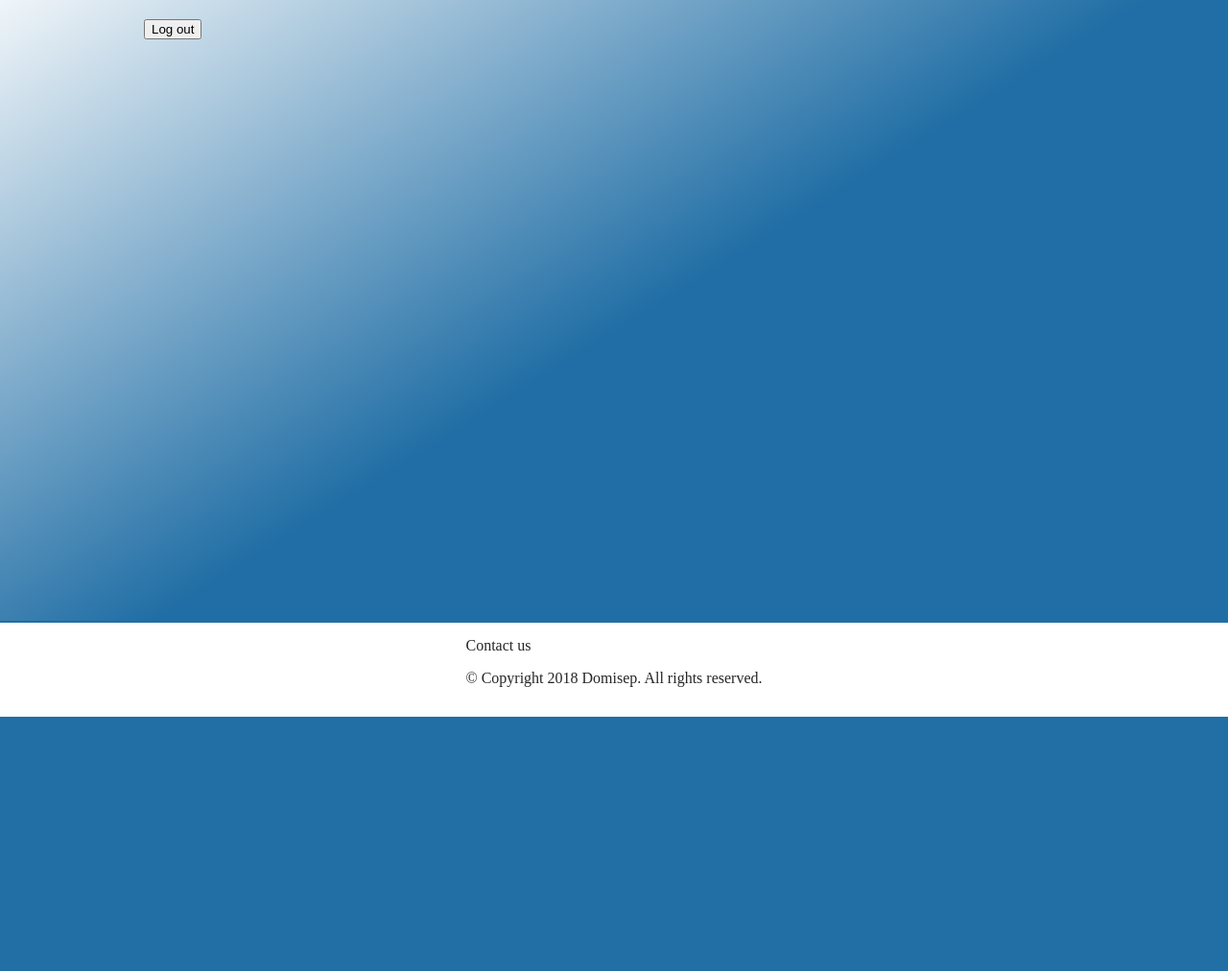
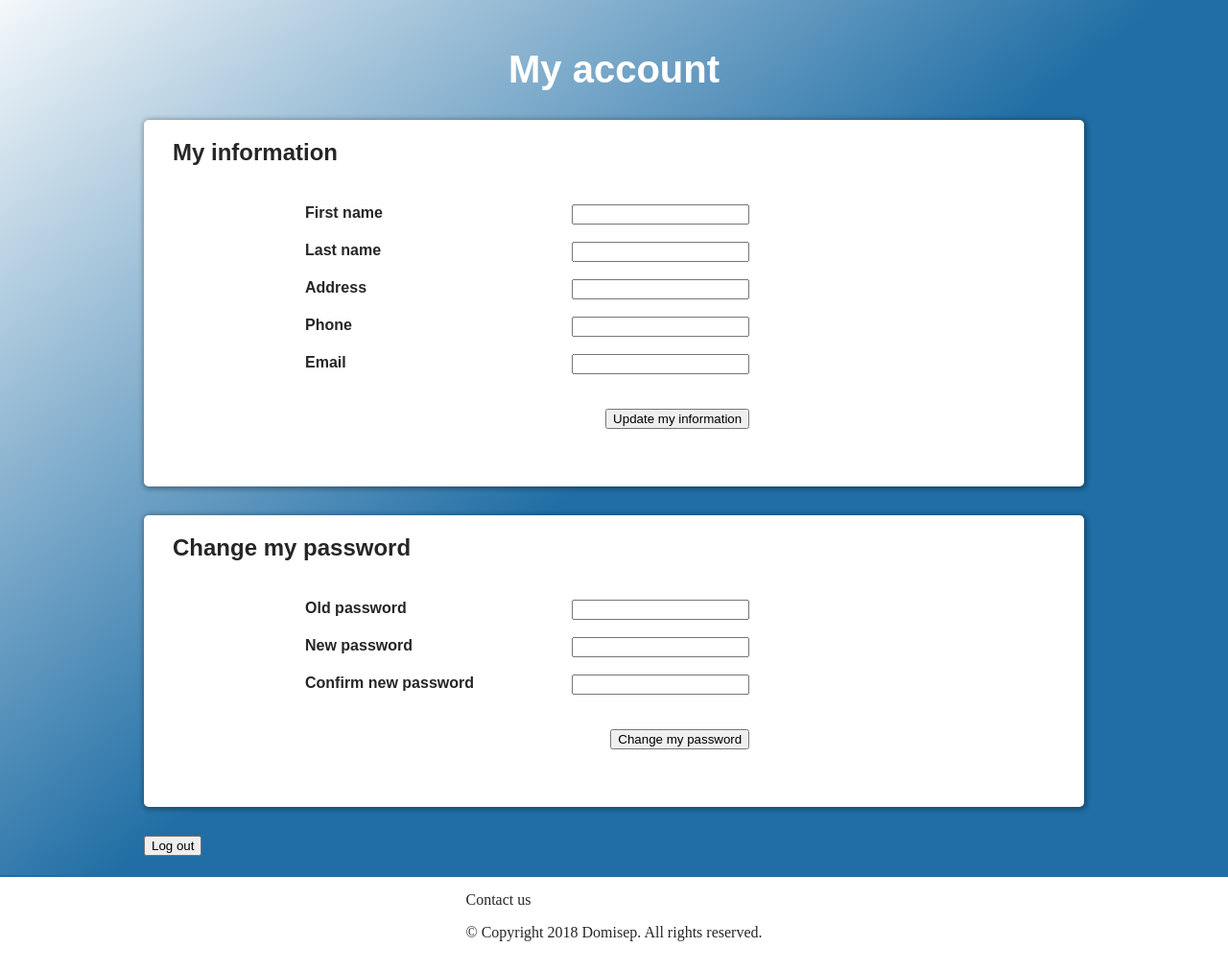
Before and after one commit to TheOnlyMrFlow/Domisep, a PHP site: page /my-account.php in a window 1280 px wide. Shown: the part 53-1065 px from the top of the page at 96% size. Before the commit the page ends 800 px from the top, so only its background shows below. Run offline with PHP 8.4, Linux system fonts and the light colour scheme; some libraries are stand-ins or nearby versions.

Commit message:
page my account hum hum

```diff
--- a/www/my-account.php
+++ b/www/my-account.php
@@ -12,21 +12,21 @@ if(!isset($_SESSION['language'])){
 <!DOCTYPE html>
 
 <html>
-
 <head>
-	<meta charset="utf-8" />
-	<title>My House - Domisep</title>
+	<title>My account - Domisep</title>
+	<link rel="stylesheet" type="text/css" media="screen" href="style/full-site-style.min.css" />
 	<link rel="stylesheet" type="text/css" media="screen" href="style/dashboard-style.min.css" />
-	<link rel="stylesheet" type="text/css" media="screen" href="style/full-site-style.min.css" />
-	<link rel="stylesheet" type="text/css" media="screen" href="style/component-style.min.css" />
+	<link rel="stylesheet" type="text/css" media="screen" href="style/my-account.css" />
+	<link rel="stylesheet" type="text/css" media="screen" href="style/icons.min.css" />
 	<link rel="stylesheet" type="text/css" media="screen" href="components/modals/modal.min.css" />
 	<link rel="stylesheet" type="text/css" media="screen" href="components/footer/footer.min.css" />
-	<link rel="stylesheet" href="style/myhouse.min.css"/>
 	<link rel="stylesheet" href="components/header-nav/header-nav.min.css">
 	<link rel="stylesheet" href="components/header-nav/header-dashboard.min.css">
 	<script src="https://ajax.googleapis.com/ajax/libs/jquery/3.3.1/jquery.min.js"></script>
 	<script src="components/header-nav/sticky-header.min.js"></script>
+	<script src="scripts/user-rights.min.js"></script>
 	<script src="scripts/change-language.min.js"></script>
+
 </head>
 
 <body>
@@ -41,9 +41,80 @@ include 'components/header-nav/header-nav.php';
 
 	<div class="page-content-container">
       	<div class="page-content">
+			<div class = "page-title">
+				<h1>My account</h1>
+			</div>
+			<div class="dashboard-big-container">
+				<h2>My information</h2>
+				<div class="dashboard-inner-container">
+				<form action="#" method="post">
+					<div>
+						<strong>First name</strong>
+						<input type="text" name="first-name">
+					</div>
+					<br>
+					<div>
+						<strong>Last name</strong>
+						<input type="text" name="last-name">
+					</div>
+					<br>
+					<div>
+						<strong>Address</strong>
+						<input type="text" name="address">
+					</div>
+					<br>
+					<div>
+						<strong>Phone</strong>
+						<input type="text" name="phone-number">
+					</div>
+					<br>
+					<div>
+						<strong>Email</strong>
+						<input type="mail" name="mail">
+					</div>
+					<br><br>
+					<div>
+						<input type="submit" value="Update my information">
+					</div>
+				</form>
+
+				</div>
+			</div>
+			<div class="dashboard-big-container">
+				<h2>Change my password</h2>
+				<div class="dashboard-inner-container">
+				<form action="#" method="post">
+					<div>
+						<strong>Old password</strong>
+						<input type="password" name="old-password">
+					</div>
+					<br>
+					<div>
+						<strong>New password</strong>
+						<input type="password" name="new-password-1">
+					</div>
+					<br>
+					<div>
+						<strong>Confirm new password</strong>
+						<input type="password" name="new-password-2">
+					</div>
+					<br><br>
+					<div>
+						<input type="submit" name="change-password" value="Change my password">
+					</div>
+				</form>
+
+
+				</div>
+			</div>
+
+
 			<form method="post" action="./handlers/handle-logout.php">
 				<input type="submit" value="Log out" name="logout">
 			</form>
+
+
+
 		</div>
 	</div>
 
--- /dev/null
+++ b/www/style/my-account.css
@@ -0,0 +1,13 @@
+form {
+    width: 60%;
+}
+
+form > div {
+    width: 100%;
+    display: flex;
+    justify-content: space-between;
+}
+
+form input[type=submit] {
+    margin-left: auto;
+}
```
Lines whose indentation alone changed are shown as unchanged.
